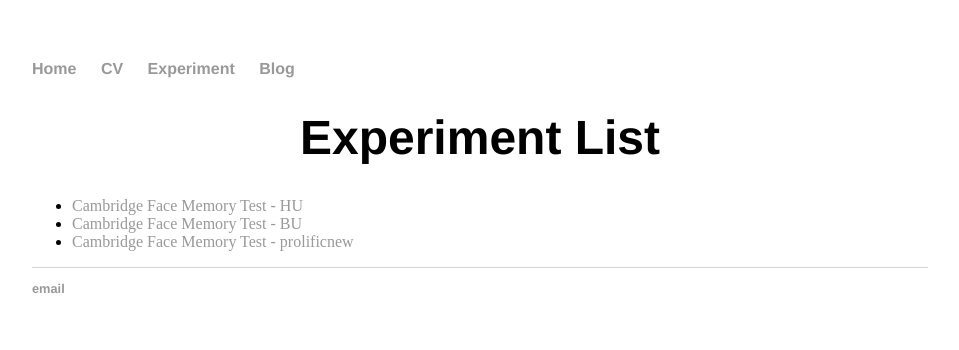
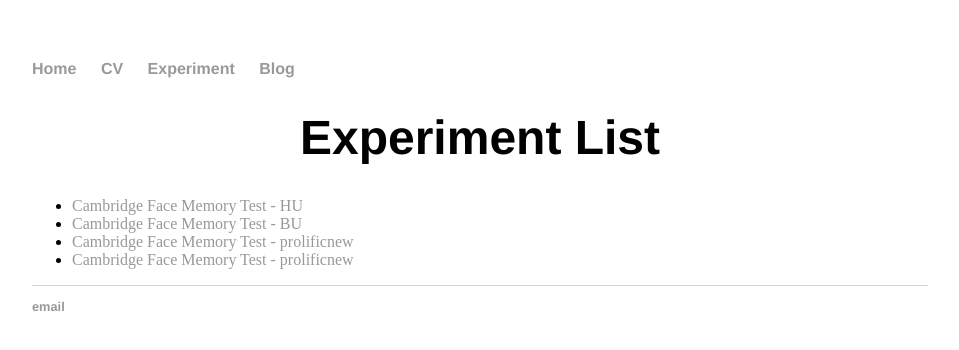
Before and after one commit to chengyanghan/chengyanghan.github.io, a Jekyll site: the page built from experiment/index.html, in a window 1280 px wide. Shown: the top 350 px of the page, without its empty margins (160-1119 px from the left). Built offline with Jekyll 4.4.1, drawn with Linux system fonts in a browser that asks for light colours.

Commit message:
Update index.html

```diff
--- a/experiment/index.html
+++ b/experiment/index.html
@@ -8,5 +8,6 @@ title: Chengyang Han
     <li><a href="/experiment/cfmt">Cambridge Face Memory Test - HU</a></li>
     <li><a href="/experiment/cfmt_BU">Cambridge Face Memory Test - BU</a></li>
     <li><a href="/experiment/cfmtprolificnw">Cambridge Face Memory Test - prolificnew</a></li>
+    <li><a href="/experiment/cfmtprolificnw2bairen">Cambridge Face Memory Test - prolificnew</a></li>
    </ul>
 </div>
```
